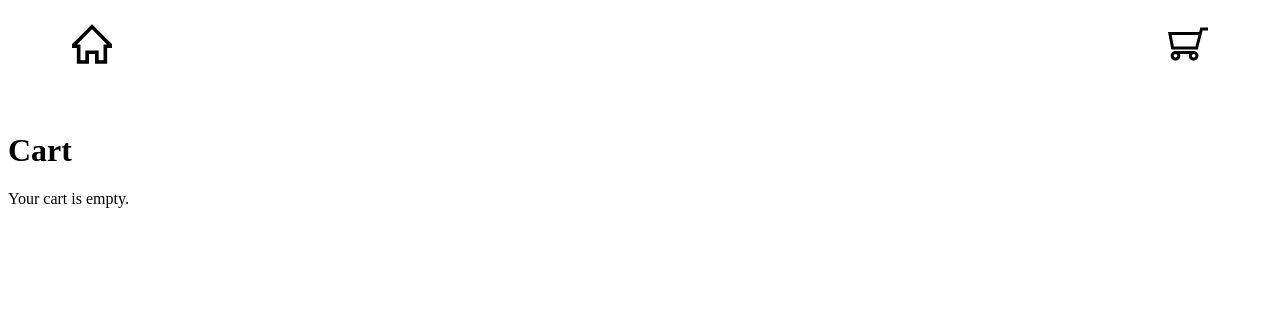
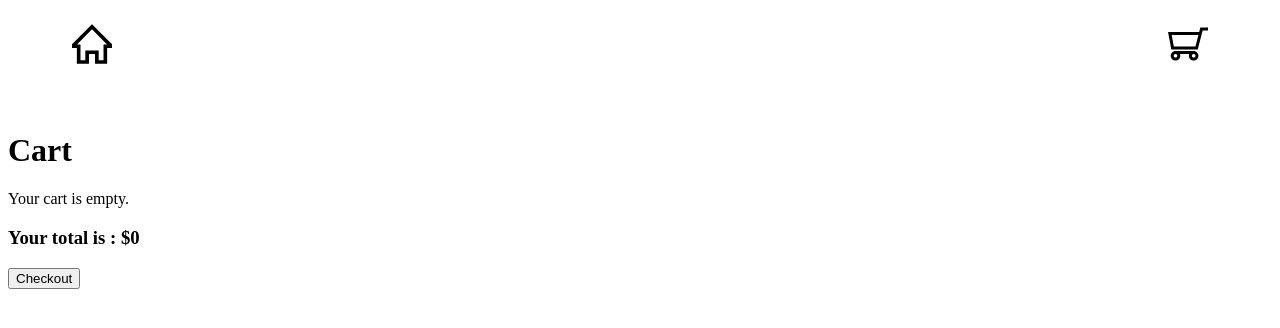
Before and after one commit to funkim/shoppingCart, a React (Vite) app: page /cart in a window 1280 px wide. Shown: the top 328 px of the page. Built offline with nearby package versions, Linux system fonts and the light colour scheme.

Commit message:
created ability to "checkout" (clear cart) and get the exact total of all the items within the cart currently.

```diff
--- a/src/components/CartContext.jsx
+++ b/src/components/CartContext.jsx
@@ -31,5 +31,16 @@ export function CartProvider({ children }) {
     setTotalItemCount(totalItemCount - 1);
   };
 
-  return <CartContext.Provider value={{ cartItems, addItemToCart, removeFromCart, totalItemCount }}>{children}</CartContext.Provider>;
+  const clearCart = () => {
+    setCartItems([]);
+    setTotalItemCount(0);
+  };
+
+  const cartTotal = () => {
+    cartItems.reduce((total, item) => total + item.price * item.quantity, 0);
+  };
+
+  return (
+    <CartContext.Provider value={{ cartItems, addItemToCart, removeFromCart, totalItemCount, clearCart, cartTotal }}>{children}</CartContext.Provider>
+  );
 }
--- a/src/routes/cart.jsx
+++ b/src/routes/cart.jsx
@@ -2,7 +2,11 @@ import { useContext } from "react";
 import { CartContext } from "../components/CartContext";
 
 export default function Cart() {
-  const { cartItems } = useContext(CartContext);
+  const { cartItems, clearCart } = useContext(CartContext);
+
+  const cartTotal = () => {
+    return cartItems.reduce((total, item) => total + item.price * item.quantity, 0);
+  };
 
   return (
     <div>
@@ -18,6 +22,8 @@ export default function Cart() {
           ))}
         </ul>
       )}
+      <h3> Your total is : ${cartTotal()}</h3>
+      <button onClick={clearCart}>Checkout</button>
     </div>
   );
 }
```
